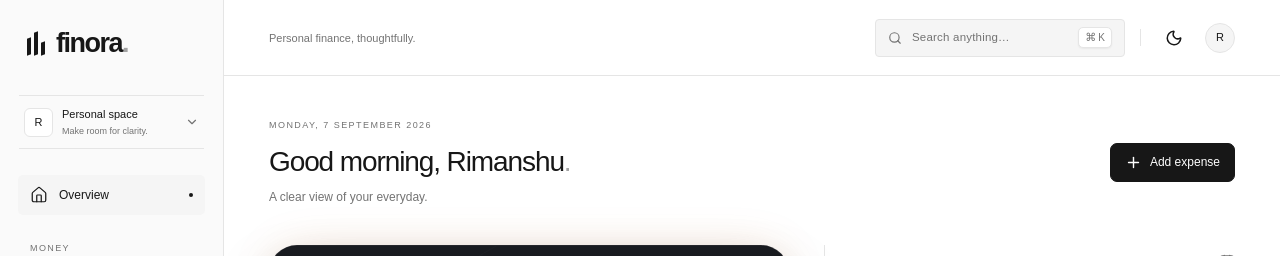
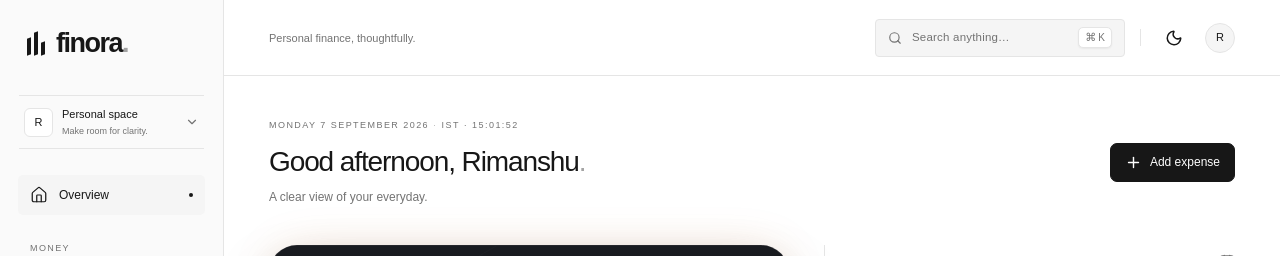
Before and after one commit to Rimanshu-Singh/Finora, a Next.js app: page / in a window 1280 px wide. Shown: the top 256 px of the page. Built offline with nearby package versions, Linux system fonts and the light colour scheme.

Commit message:
feat: implement IST-based time utilities and dashboard greeting component with global CSS styling

```diff
--- a/app/globals.css
+++ b/app/globals.css
@@ -544,6 +544,13 @@ main {
   color: var(--muted);
   letter-spacing: 1.45px;
   margin-bottom: 11px;
+  display: flex;
+  flex-wrap: wrap;
+  align-items: center;
+  gap: 4px;
+}
+.date-sep {
+  opacity: 0.5;
 }
 .overview-header h1 {
   font-size: 28px;
--- /dev/null
+++ b/components/dashboard/dashboard-greeting.tsx
@@ -0,0 +1,43 @@
+"use client";
+
+import { useState, useEffect } from "react";
+import { useLiveISTTime } from "@/hooks/use-live-ist-time";
+
+export interface DashboardGreetingProps {
+  userName: string;
+  subtitle?: string;
+}
+
+export function DashboardGreeting({
+  userName,
+  subtitle = "A clear view of your everyday.",
+}: DashboardGreetingProps) {
+  const [mounted, setMounted] = useState(false);
+  const { formattedDate, formattedTime, greeting, timezoneLabel } =
+    useLiveISTTime();
+
+  useEffect(() => {
+    setMounted(true);
+  }, []);
+
+  return (
+    <div>
+      <div className="date-line">
+        <span>{formattedDate}</span>
+        {mounted && (
+          <>
+            <span className="date-sep"> · </span>
+            <span>
+              {timezoneLabel} · {formattedTime}
+            </span>
+          </>
+        )}
+      </div>
+      <h1>
+        {mounted ? greeting : "Good morning"}, {userName}
+        <span className="greeting-dot">.</span>
+      </h1>
+      <p>{subtitle}</p>
+    </div>
+  );
+}
--- a/components/overview.tsx
+++ b/components/overview.tsx
@@ -18,6 +18,7 @@ import { TransactionList } from "./transactions";
 import { CategoryBreakdown } from "./charts";
 import { SpendingCard } from "./spending-card";
 import { SpendingRhythmChart } from "./dashboard/spending-rhythm-chart";
+import { DashboardGreeting } from "./dashboard/dashboard-greeting";
 import { sum, inPeriod, MONTH, TODAY } from "@/lib/format";
 import type { Period } from "@/lib/types";
 export function Overview() {
@@ -35,14 +36,7 @@ export function Overview() {
   return (
     <>
       <header className="overview-header">
-        <div>
-          <div className="date-line">MONDAY, 7 SEPTEMBER 2026</div>
-          <h1>
-            Good morning, {data.settings.name.split(" ")[0]}
-            <span className="greeting-dot">.</span>
-          </h1>
-          <p>A clear view of your everyday.</p>
-        </div>
+        <DashboardGreeting userName={data.settings.name.split(" ")[0]} />
         <AddButton />
       </header>
       <section className="spending-overview">
--- /dev/null
+++ b/hooks/use-live-ist-time.ts
@@ -0,0 +1,44 @@
+"use client";
+
+import { useState, useEffect } from "react";
+import {
+  APP_TIME_ZONE_LABEL,
+  formatDashboardDate,
+  formatDashboardTime,
+  getGreeting,
+  getISTDateTimeParts,
+  type Greeting,
+} from "@/lib/date-time";
+
+export interface LiveISTTime {
+  now: Date;
+  formattedDate: string;
+  formattedTime: string;
+  greeting: Greeting;
+  timezoneLabel: string;
+}
+
+export function useLiveISTTime(): LiveISTTime {
+  const [now, setNow] = useState<Date>(() => new Date());
+
+  useEffect(() => {
+    const timer = setInterval(() => {
+      setNow(new Date());
+    }, 1000);
+
+    return () => clearInterval(timer);
+  }, []);
+
+  const istParts = getISTDateTimeParts(now);
+  const formattedDate = formatDashboardDate(now);
+  const formattedTime = formatDashboardTime(now);
+  const greeting = getGreeting(istParts.hour);
+
+  return {
+    now,
+    formattedDate,
+    formattedTime,
+    greeting,
+    timezoneLabel: APP_TIME_ZONE_LABEL,
+  };
+}
--- /dev/null
+++ b/lib/date-time/constants.ts
@@ -0,0 +1,2 @@
+export const APP_TIME_ZONE = "Asia/Kolkata";
+export const APP_TIME_ZONE_LABEL = "IST";
--- /dev/null
+++ b/lib/date-time/format-date.ts
@@ -0,0 +1,13 @@
+import { APP_TIME_ZONE } from "./constants";
+
+export function formatDashboardDate(date: Date = new Date()): string {
+  const formatted = new Intl.DateTimeFormat("en-GB", {
+    weekday: "long",
+    day: "numeric",
+    month: "long",
+    year: "numeric",
+    timeZone: APP_TIME_ZONE,
+  }).format(date);
+
+  return formatted.toUpperCase();
+}
--- /dev/null
+++ b/lib/date-time/format-time.ts
@@ -0,0 +1,20 @@
+import { APP_TIME_ZONE } from "./constants";
+
+export function formatDashboardTime(date: Date = new Date()): string {
+  const formatter = new Intl.DateTimeFormat("en-GB", {
+    hour: "2-digit",
+    minute: "2-digit",
+    second: "2-digit",
+    hour12: false,
+    timeZone: APP_TIME_ZONE,
+  });
+
+  const formatted = formatter.format(date);
+
+  // Handle runtime edge-case where midnight might be returned as 24:00:00
+  if (formatted.startsWith("24:")) {
+    return `00:${formatted.slice(3)}`;
+  }
+
+  return formatted;
+}
--- /dev/null
+++ b/lib/date-time/get-greeting.ts
@@ -0,0 +1,25 @@
+export type Greeting =
+  | "Good morning"
+  | "Good afternoon"
+  | "Good evening"
+  | "Good night";
+
+/**
+ * Returns dynamic greeting based on 24-hour clock in IST:
+ * - 05:00 → 11:59 (hour 5 to 11): Good morning
+ * - 12:00 → 16:59 (hour 12 to 16): Good afternoon
+ * - 17:00 → 20:59 (hour 17 to 20): Good evening
+ * - 21:00 → 04:59 (hour 21 to 4): Good night
+ */
+export function getGreeting(hour: number): Greeting {
+  if (hour >= 5 && hour < 12) {
+    return "Good morning";
+  }
+  if (hour >= 12 && hour < 17) {
+    return "Good afternoon";
+  }
+  if (hour >= 17 && hour < 21) {
+    return "Good evening";
+  }
+  return "Good night";
+}
--- /dev/null
+++ b/lib/date-time/get-ist-date.ts
@@ -0,0 +1,51 @@
+import { APP_TIME_ZONE } from "./constants";
+
+export type DateTimeParts = {
+  year: number;
+  month: number;
+  day: number;
+  hour: number;
+  minute: number;
+  second: number;
+  weekday: string;
+};
+
+export function getISTDateTimeParts(date: Date = new Date()): DateTimeParts {
+  const formatter = new Intl.DateTimeFormat("en-GB", {
+    timeZone: APP_TIME_ZONE,
+    year: "numeric",
+    month: "numeric",
+    day: "numeric",
+    hour: "numeric",
+    minute: "numeric",
+    second: "numeric",
+    weekday: "long",
+    hour12: false,
+  });
+
+  const parts = formatter.formatToParts(date);
+  const result: Partial<DateTimeParts> = {};
+
+  for (const part of parts) {
+    if (part.type === "year") result.year = parseInt(part.value, 10);
+    else if (part.type === "month") result.month = parseInt(part.value, 10);
+    else if (part.type === "day") result.day = parseInt(part.value, 10);
+    else if (part.type === "hour") {
+      // In 24-hour mode, some engines can produce 24 at midnight
+      const h = parseInt(part.value, 10);
+      result.hour = h === 24 ? 0 : h;
+    } else if (part.type === "minute") result.minute = parseInt(part.value, 10);
+    else if (part.type === "second") result.second = parseInt(part.value, 10);
+    else if (part.type === "weekday") result.weekday = part.value;
+  }
+
+  return {
+    year: result.year ?? 2026,
+    month: result.month ?? 9,
+    day: result.day ?? 7,
+    hour: result.hour ?? 0,
+    minute: result.minute ?? 0,
+    second: result.second ?? 0,
+    weekday: result.weekday ?? "Monday",
+  };
+}
--- /dev/null
+++ b/lib/date-time/index.ts
@@ -0,0 +1,5 @@
+export * from "./constants";
+export * from "./get-ist-date";
+export * from "./format-date";
+export * from "./format-time";
+export * from "./get-greeting";
```
Also changed, not shown: 1 other file (tests, documents, lock files or other folders).
